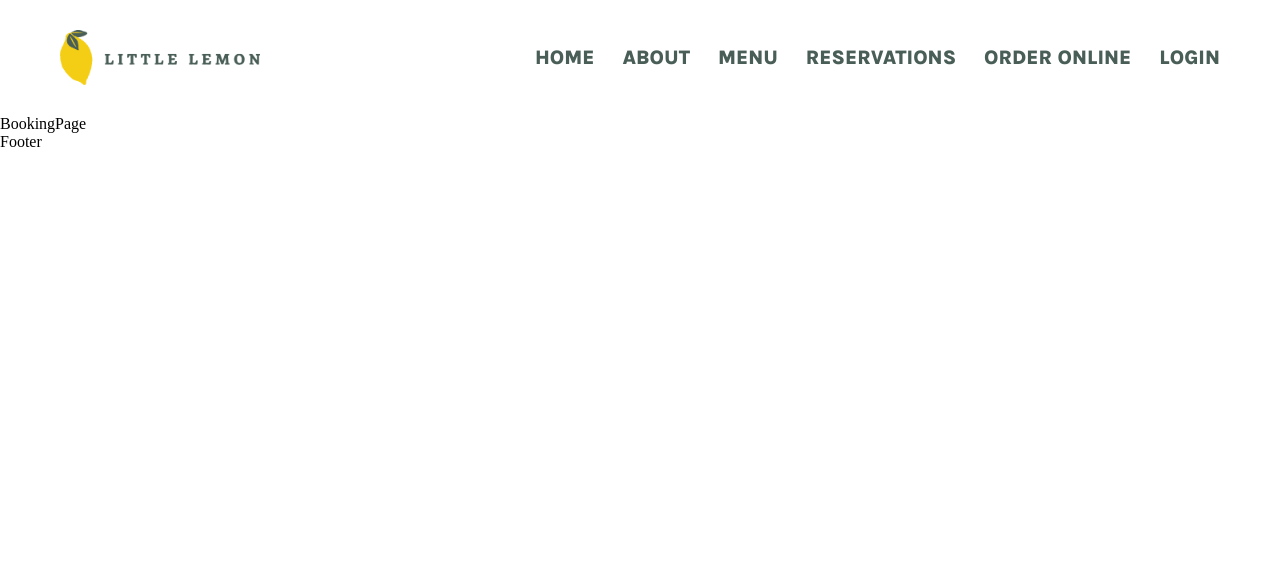
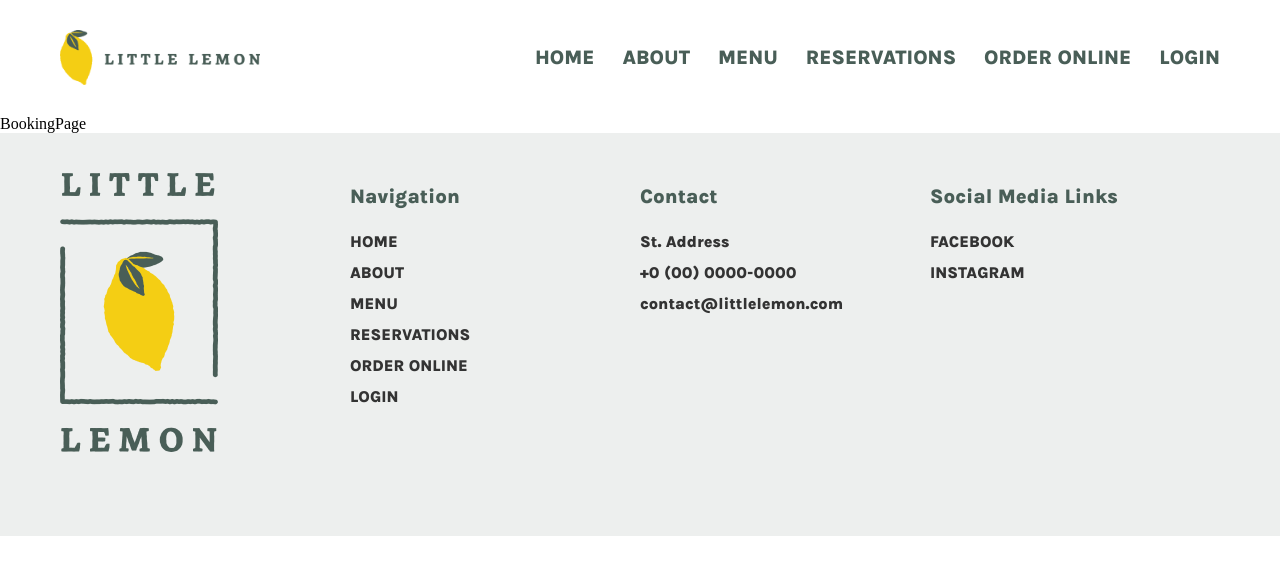
Before and after one commit to imtheu/little-lemon, a React (Create React App) app: page /booking in a window 1280 px wide. Shown: the top 574 px of the page. Built offline with nearby package versions, Linux system fonts and the light colour scheme; a web font is replaced by a local one.

Commit message:
feat: add footer

```diff
--- a/src/App.jsx
+++ b/src/App.jsx
@@ -1,5 +1,5 @@
 import { Route, Routes } from "react-router-dom";
-import Footer from "./components/layout/footer";
+import Footer from "./components/layout/footer/footer";
 import Header from "./components/layout/header/header";
 import HomePage from "./components/pages/home";
 import BookingPage from "./components/pages/booking";
--- /dev/null
+++ b/src/components/data/navigationLinks.js
@@ -0,0 +1,26 @@
+export const links = [
+  {
+    label: "Home",
+    href: "/",
+  },
+  {
+    label: "About",
+    href: "/about",
+  },
+  {
+    label: "Menu",
+    href: "/menu",
+  },
+  {
+    label: "Reservations",
+    href: "/reservations",
+  },
+  {
+    label: "Order Online",
+    href: "/order-online",
+  },
+  {
+    label: "Login",
+    href: "/login",
+  },
+];
--- a/src/components/layout/footer.jsx
+++ /dev/null
@@ -1,7 +0,0 @@
-import React from "react";
-
-const Footer = () => {
-  return <footer>Footer</footer>;
-};
-
-export default Footer;
--- /dev/null
+++ b/src/components/layout/footer/footer.jsx
@@ -0,0 +1,55 @@
+import React from "react";
+
+import style from "./footer.module.css";
+import { links } from "../../data/navigationLinks";
+
+const socialMedia = [
+  {
+    label: "Facebook",
+    href: "facebook.com",
+  },
+  {
+    label: "Instagram",
+    href: "instagram.com",
+  },
+];
+
+const Footer = () => (
+  <footer className={style.footer}>
+    <div className="container">
+      <div>
+        <img src="/footer-logo.png" alt="" />
+      </div>
+      <div>
+        <span>Navigation</span>
+        <ul>
+          {links.map((link) => (
+            <li key={link.href}>
+              <a href={link.href}>{link.label}</a>
+            </li>
+          ))}
+        </ul>
+      </div>
+      <div>
+        <span>Contact</span>
+        <p>St. Address</p>
+        <p>+0 (00) 0000-0000</p>
+        <p>contact@littlelemon.com</p>
+      </div>
+      <div>
+        <span>Social Media Links</span>
+        <ul>
+          {socialMedia.map((link) => (
+            <li key={link.href}>
+              <a href={link.href} target="_blank" rel="noreferrer">
+                {link.label}
+              </a>
+            </li>
+          ))}
+        </ul>
+      </div>
+    </div>
+  </footer>
+);
+
+export default Footer;
--- /dev/null
+++ b/src/components/layout/footer/footer.module.css
@@ -0,0 +1,41 @@
+.footer {
+  padding: 40px 0;
+  background: var(--color-highlight-light);
+}
+
+.footer img {
+  margin-bottom: 40px;
+}
+
+.footer > div {
+  display: flex;
+  flex-wrap: wrap;
+}
+
+.footer > div div {
+  flex: 1;
+  min-width: 200px;
+}
+
+.footer span {
+  font: var(--text-section-title);
+  color: var(--color-primary-green);
+  margin-bottom: 24px;
+  display: block;
+  margin-top: 12px;
+}
+
+.footer a,
+.footer p {
+  font: var(--text-section);
+  color: var(--color-highlight-dark);
+  margin-bottom: 12px;
+  display: block;
+}
+
+@media (max-width: 768px) {
+  .footer > div div:nth-of-type(1) {
+    min-width: 100%;
+    text-align: center;
+  }
+}
--- a/src/components/layout/nav/nav.jsx
+++ b/src/components/layout/nav/nav.jsx
@@ -2,32 +2,7 @@ import React from "react";
 
 import style from "./nav.module.css";
 
-const links = [
-  {
-    label: "Home",
-    href: "/",
-  },
-  {
-    label: "About",
-    href: "/about",
-  },
-  {
-    label: "Menu",
-    href: "/menu",
-  },
-  {
-    label: "Reservations",
-    href: "/reservations",
-  },
-  {
-    label: "Order Online",
-    href: "/order-online",
-  },
-  {
-    label: "Login",
-    href: "/login",
-  },
-];
+import { links } from "../../data/navigationLinks";
 
 const Nav = () => (
   <nav className={style.nav}>
```
Also changed, not shown: public/footer-logo.png (added).
